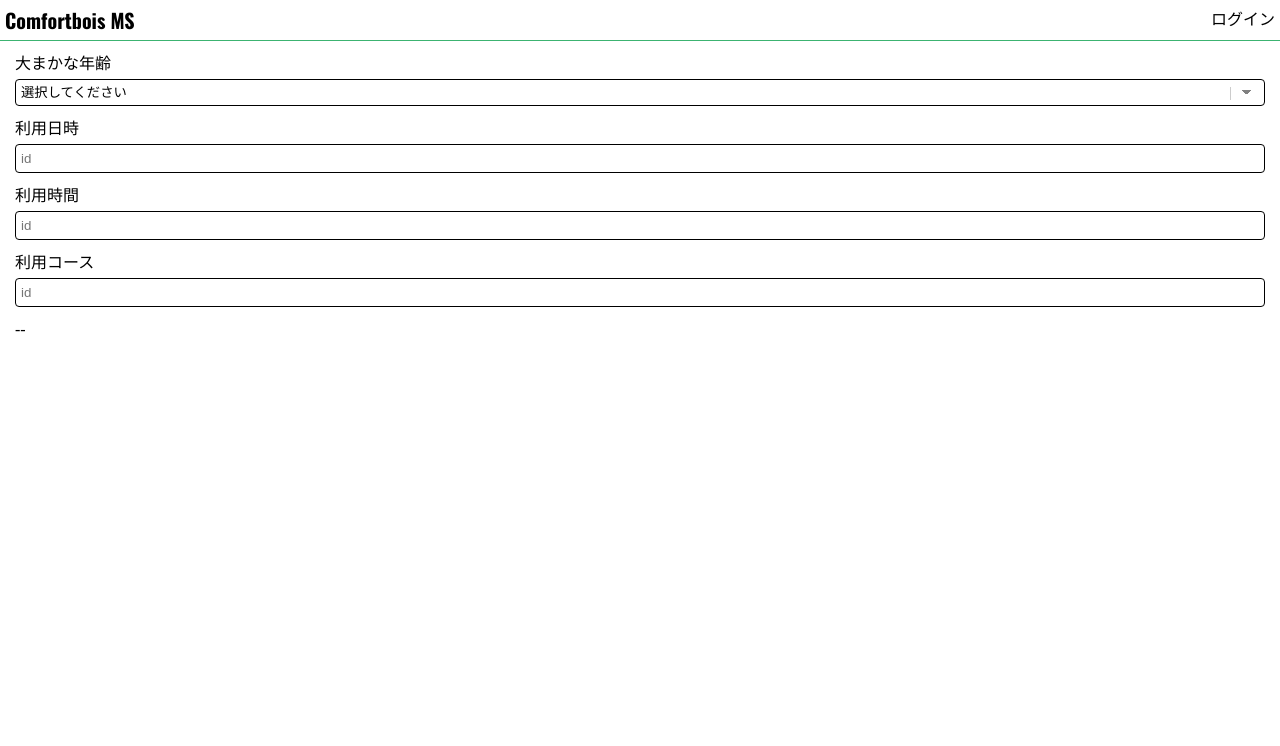
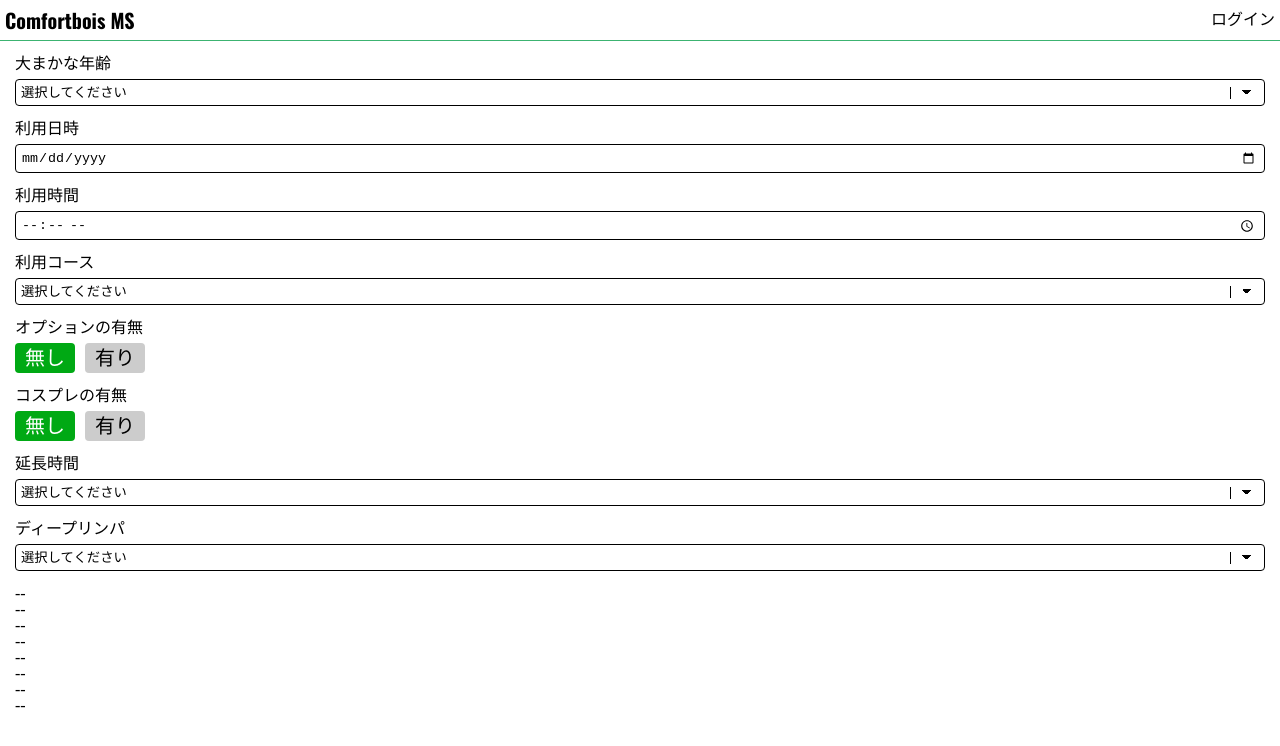
Before and after one commit to hide8811/ME-MS, a React (Create React App) app in the folder frontend/: page /form in a window 1280 px wide. Shown: the top 746 px of the page. Built offline with nearby package versions, Linux system fonts and the light colour scheme.

Commit message:
formの一旦実装

```diff
--- a/frontend/src/components/Atoms/GlobalInput.tsx
+++ b/frontend/src/components/Atoms/GlobalInput.tsx
@@ -1,28 +1,37 @@
-import React from 'react'
+import React, { useState } from 'react'
 import styled from 'styled-components'
 
 type Props = {
-  label?: string
+  label: string
   forName?: string
 
   id?: string
   type: string
   placeholder?: string
-  name?: string
+  inputName?: string
+
+  updateValue?: any
 }
 
-const GlobalInput: React.FC<Props> = ({
-  label,
-  forName,
-  id,
-  type,
-  placeholder,
-  name,
-}) => {
+const GlobalInput: React.FC<Props> = ({label,forName,id,type,placeholder,inputName,updateValue}) => {
+
+  const [text,updateText] = useState('')
+  const handleChange = (val:string) => {
+    updateText(val)
+    updateValue(val)
+  }
+
   return (
     <INPUTS>
       <label htmlFor={forName}>{label}</label>
-      <input id={id} type={type} placeholder={placeholder} name={name} />
+      <input
+        id={id}
+        type={type}
+        placeholder={placeholder}
+        name={inputName}
+        value={text}
+        onChange={(e)=>handleChange(e.target.value)}
+      />
     </INPUTS>
   )
 }
@@ -33,7 +42,7 @@ const INPUTS = styled.div`
     width: 100%;
     margin-bottom: 7px;
   }
-  input[type='text'] {
+  input {
     width: 100%;
     border-radius: 4px;
     line-height: 25px;
@@ -45,17 +54,9 @@ const INPUTS = styled.div`
       border: 1px solid #3cb371;
     }
   }
-  input[type='password'] {
-    width: 100%;
-    border-radius: 4px;
-    line-height: 25px;
-    border: 1px solid #000;
-    transition: 0.2s;
-    padding-left: 5px;
-    margin-bottom: 15px;
-    &:focus {
-      border: 1px solid #3cb371;
-    }
+  input[type='date'],input[type='time'] {
+    background: #fff;
+    padding-right: 7px;
   }
 `
 
--- /dev/null
+++ b/frontend/src/components/Atoms/GlobalRadio.tsx
@@ -0,0 +1,80 @@
+import React, { useState } from 'react'
+import styled from 'styled-components'
+
+type Props = {
+  choices: Array<string>
+  label: string
+  name: string
+  updateValue: any
+}
+
+const GlobalRadio:React.FC<Props> = ({label,choices,name,updateValue}) => {
+
+  const [isChoice, changeChoice] = useState(choices[0])
+  const handleChoice = () => {
+    if(isChoice === choices[0]) {
+      changeChoice(choices[1])
+    } else {
+      changeChoice(choices[0])
+    }
+  }
+  const updateValueChoice = (e:any) => {
+    updateValue(e.target.value)
+  }
+
+  const choicesInput = choices.map((val, index) => {
+    return (
+      <div key={index}>
+        <input
+          type='radio'
+          name={name}
+          id={name+index}
+          value={val}
+          checked={val === isChoice}
+          onClick={handleChoice}
+          onChange={updateValueChoice}
+        />
+        <label className='choice' htmlFor={name+index}>{val}</label>
+      </div>
+    )
+  })
+
+  return(
+    <CONTAINER>
+      <label className='label-name' htmlFor={name}>{label}</label>
+      <div className='flex'>
+        {choicesInput}
+      </div>
+    </CONTAINER>
+  )
+}
+
+const CONTAINER = styled.div`
+  .flex{
+    display: flex;
+    margin-bottom: 15px;
+  }
+  .label-name {
+    display: block;
+    width: 100%;
+    margin-bottom: 7px;
+  }
+  .choice{
+    display: block;
+    padding: 5px 10px;
+    border-radius: 4px;
+    font-size: 20px;
+    margin-right: 10px;
+    background: #ccc;
+    cursor: pointer;
+  }
+  input[type=radio] {
+    display: none;
+    &:checked + .choice{
+      background: #00a914;
+      color: #fff;
+    }
+  }
+`;
+
+export default GlobalRadio
--- a/frontend/src/components/Atoms/GlobalSelect.tsx
+++ b/frontend/src/components/Atoms/GlobalSelect.tsx
@@ -43,9 +43,9 @@ const CONTAINER = styled.div`
     margin-bottom: 15px;
     background: #fff;
     background-image:
-      linear-gradient(45deg, transparent 50%, gray 50%),
-      linear-gradient(135deg, gray 50%, transparent 50%),
-      linear-gradient(to right, #ccc, #ccc);
+      linear-gradient(45deg, transparent 50%, #000 50%),
+      linear-gradient(135deg, #000 50%, transparent 50%),
+      linear-gradient(to right, #000, #000);
     background-position:
       calc(100% - 17px) calc(0.75em),
       calc(100% - 12px) calc(0.75em),
@@ -53,7 +53,7 @@ const CONTAINER = styled.div`
     background-size:
       5px 5px,
       5px 5px,
-      1px 1em;
+      1px 0.9em;
     background-repeat: no-repeat;
     &:focus {
       border: 1px solid #3cb371;
--- a/frontend/src/pages/Form.tsx
+++ b/frontend/src/pages/Form.tsx
@@ -1,23 +1,42 @@
 import React,{useState} from 'react'
 import styled from 'styled-components'
 import GlobalInput from '../components/Atoms/GlobalInput'
+import GlobalRadio from '../components/Atoms/GlobalRadio'
 import GlobalSelect from '../components/Atoms/GlobalSelect'
 
 const Form = () => {
   const [age, updateValueAge] = useState('--')
+  const [corse, updateValueCorse] = useState('--')
+  const [date, updateValueDate] = useState('--')
+  const [time, updateValueTime] = useState('--')
+  const [option, updateValueOption] = useState('--')
+  const [cosplay, updateValueCosplay] = useState('--')
+  const [extend, updateValueExtend] = useState('--')
+  const [deep, updateValueDeep] = useState('--')
 
   return (
     <CONTAINER>
-      <GlobalSelect questions={quwstions.age} label={'大まかな年齢'} updateValue={updateValueAge} />
-      <GlobalInput type="text" placeholder="id" label={'利用日時'} />
-      <GlobalInput type="text" placeholder="id" label={'利用時間'} />
-      <GlobalInput type="text" placeholder="id" label={'利用コース'} />
-      {age}
+      <GlobalSelect questions={questions.age} label={'大まかな年齢'} updateValue={updateValueAge} />
+      <GlobalInput type="date" label={'利用日時'} updateValue={updateValueDate} />
+      <GlobalInput type="time" label={'利用時間'} updateValue={updateValueTime} />
+      <GlobalSelect questions={questions.corse} label={'利用コース'} updateValue={updateValueCorse} />
+      <GlobalRadio choices={questions.choice} label={'オプションの有無'} name={'choice-option'} updateValue={updateValueOption} />
+      <GlobalRadio choices={questions.choice} label={'コスプレの有無'} name={'choice-cosplay'} updateValue={updateValueCosplay} />
+      <GlobalSelect questions={questions.extend} label={'延長時間'} updateValue={updateValueExtend} />
+      <GlobalSelect questions={questions.deep} label={'ディープリンパ'} updateValue={updateValueDeep} />
+      {age}<br></br>
+      {date}<br></br>
+      {time}<br></br>
+      {corse}<br></br>
+      {option}<br></br>
+      {cosplay}<br></br>
+      {extend}<br></br>
+      {deep}<br></br>
     </CONTAINER>
   )
 }
 
-const quwstions = {
+const questions = {
   age: [
     '10代',
     '20代前半',
@@ -38,6 +57,30 @@ const quwstions = {
     '120min',
     '150min',
     '180min'
+  ],
+  extend: [
+    '無し',
+    '30min',
+    '60min',
+    '90min',
+    '120min'
+  ],
+  deep: [
+    '無し',
+    '10min',
+    '20min',
+    '30min',
+    '40min',
+    '50min',
+    '60min',
+    '70min',
+    '80min',
+    '90min',
+    '100min'
+  ],
+  choice: [
+    '無し',
+    '有り'
   ]
 }
 
```
